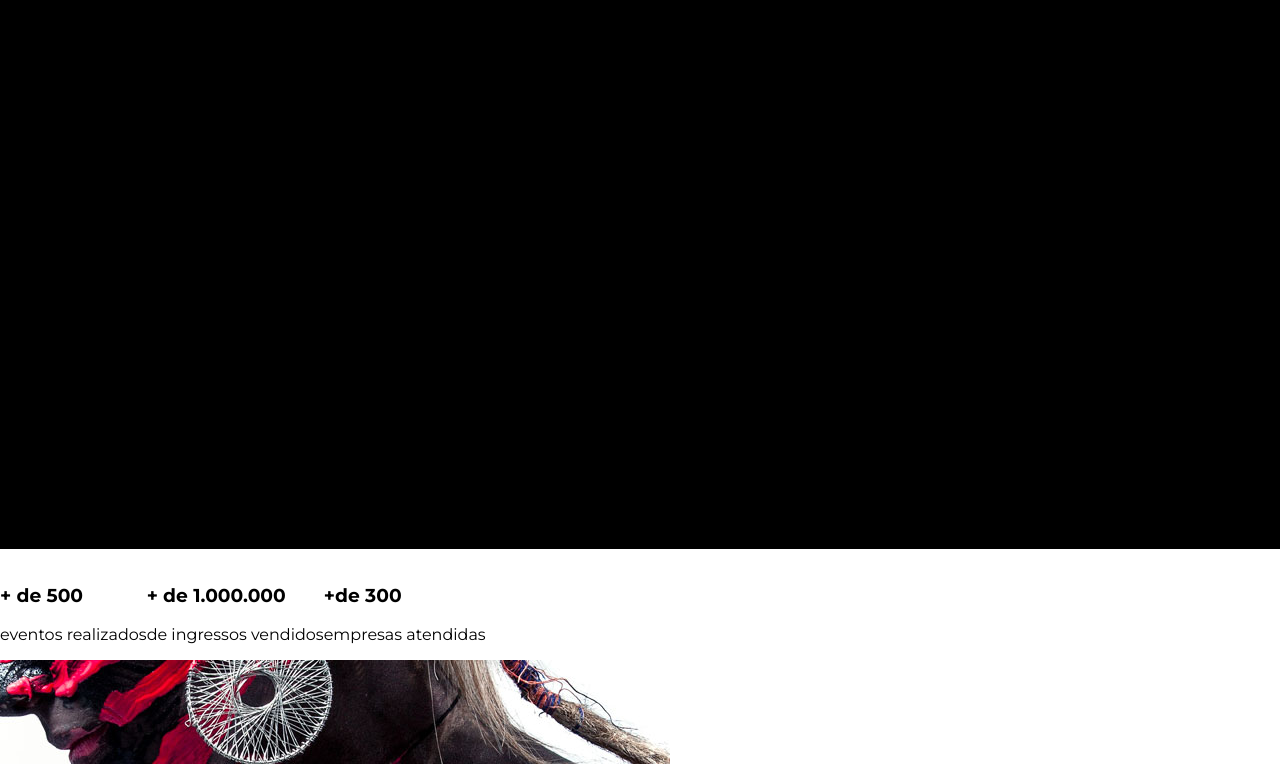
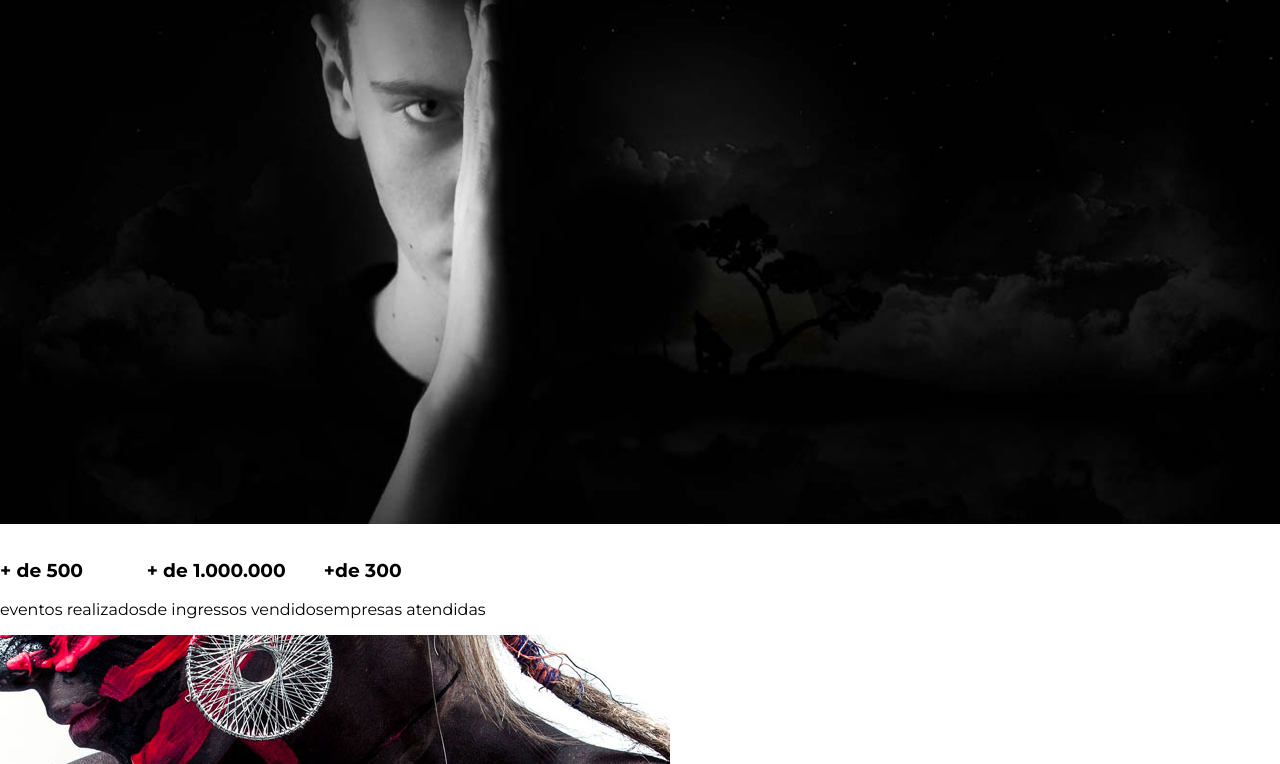
Before and after one commit to eduardoaraujogomes/studion, a website: page src/index.html in a window 1280 px wide. Shown: the part 276-1040 px from the top of the page. Drawn offline with Linux system fonts and the light colour scheme.

Commit message:
feat(header):introduced the background image for the header

```diff
--- a/src/style.css
+++ b/src/style.css
@@ -5,9 +5,10 @@
 }
 
 :root {
-  --color-primary: #FFC500;
   font-family: 'Montserrat', sans-serif;
   font-size: 16px;
+  --color-primary: #FFC500;
+  --default-padding: 1rem;
 
 }
 
@@ -78,6 +79,11 @@ ul {
 
 #slider {
   height: calc(100vh - 7.75rem); /* calc faz o calculo que voce quiser */
+  padding: var(--default-padding);
   background-color: #000;
+  background-image: url('./images/banner.jpg');
+  background-size: cover;
+  background-repeat: no-repeat;
+  background-position: center;
   color: #FFF;
 }
```
Also changed, not shown: src/index.html (+0 -1 lines).
